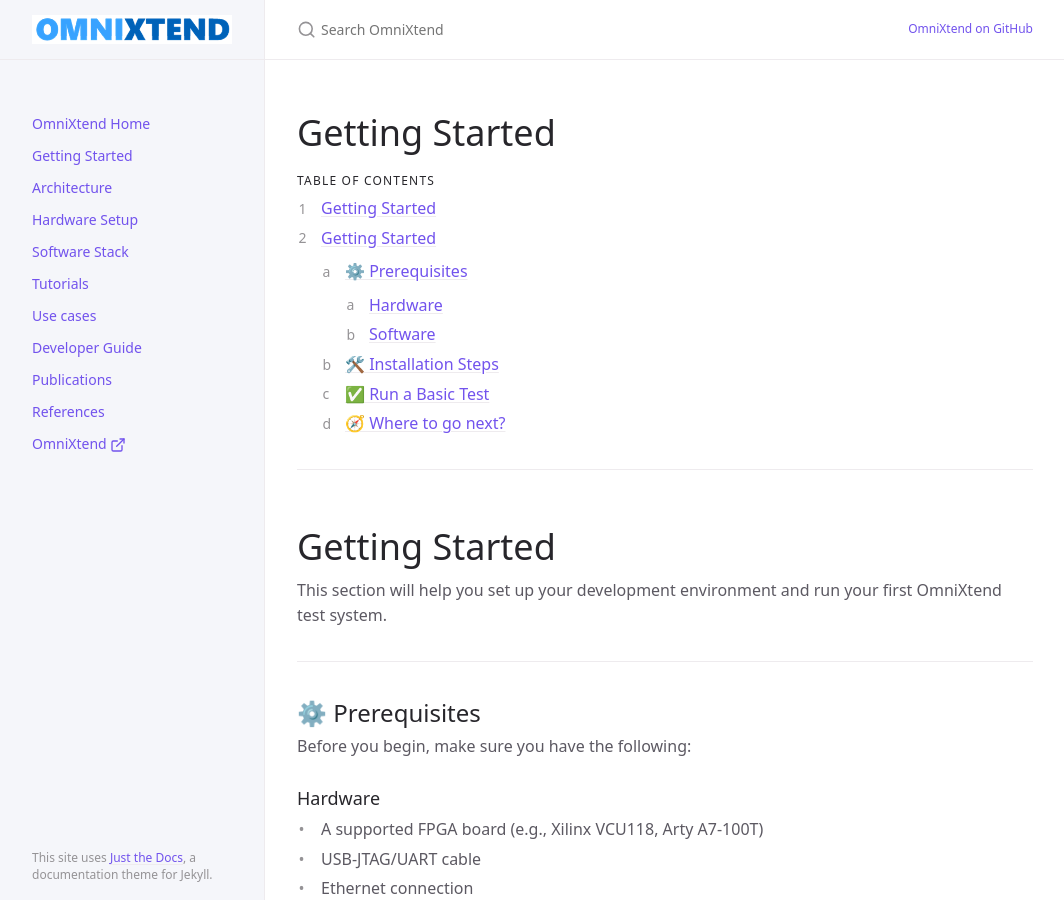
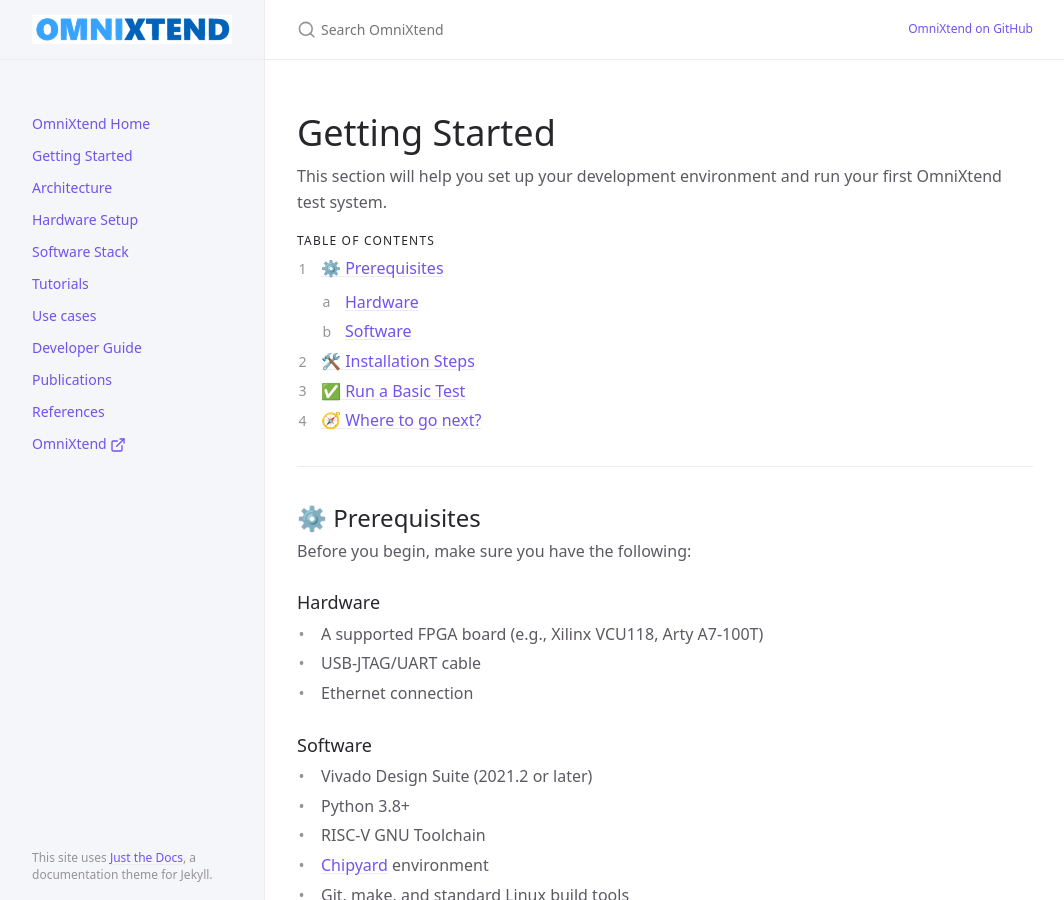
Before and after one commit to omnixtend/omnixtend.github.io, a Jekyll site: the page built from docs/getting-started.md, in a window 1280 px wide and 900 px high. Shown: the whole window, without its empty margins (107-1171 px from the left). Built offline with Jekyll 4.4.1, drawn with Linux system fonts in a browser that asks for light colours; cached includes are drawn as plain includes.

Commit message:
Enhance documentation for Architecture and Getting Started sections by removing redundant headers and adding table of contents for better navigation.

```diff
--- a/docs/getting-started.md
+++ b/docs/getting-started.md
@@ -4,18 +4,15 @@ nav_order: 2
 ---
 
 # Getting Started
+{: .no_toc }
+
+This section will help you set up your development environment and run your first OmniXtend test system.
 
 ## Table of contents
 {: .no_toc .text-delta }
 
 1. TOC
 {:toc}
-
----
-
-# Getting Started
-
-This section will help you set up your development environment and run your first OmniXtend test system.
 
 ---
 
```
Also changed, not shown: docs/architecture.md (+3 -6 lines).
